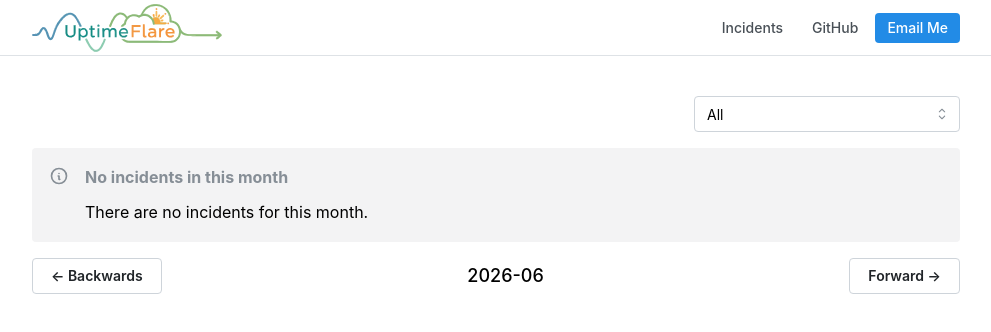
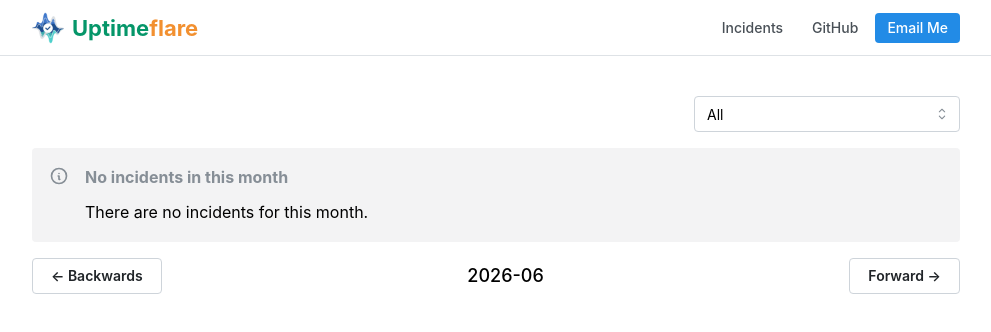
Before and after one commit to mic-max/uptime-flare, a Next.js app: page /incidents in a window 1280 px wide. Shown: the top 332 px of the page, without its empty margins (144-1135 px from the left). Built offline with nearby package versions, Linux system fonts and the light colour scheme.

Commit message:
Remove logo.svg

```diff
--- a/components/Header.tsx
+++ b/components/Header.tsx
@@ -25,14 +25,15 @@ export default function Header({ style }: { style?: React.CSSProperties }) {
     <header className={classes.header} style={style}>
       <Container size="md" className={classes.inner}>
         <div>
-          <Link href="/">
-            <Image
-              src="/logo.svg"
-              h={56}
-              w={{ base: 140, sm: 190 }}
-              fit="contain"
-              alt="logo"
-            />
+          <Link
+            href="/"
+            style={{ display: 'flex', alignItems: 'center', gap: 8, textDecoration: 'none' }}
+          >
+            <Image src="/favicon.png" h={32} w={32} fit="contain" alt="" />
+            <span style={{ fontSize: 22, fontWeight: 700, lineHeight: 1 }}>
+              <span style={{ color: '#059669' }}>Uptime</span>
+              <span style={{ color: '#f29030' }}>flare</span>
+            </span>
           </Link>
         </div>
 
```
Also changed, not shown: public/logo.svg (deleted), 1 other file (tests, documents, lock files or other folders).
